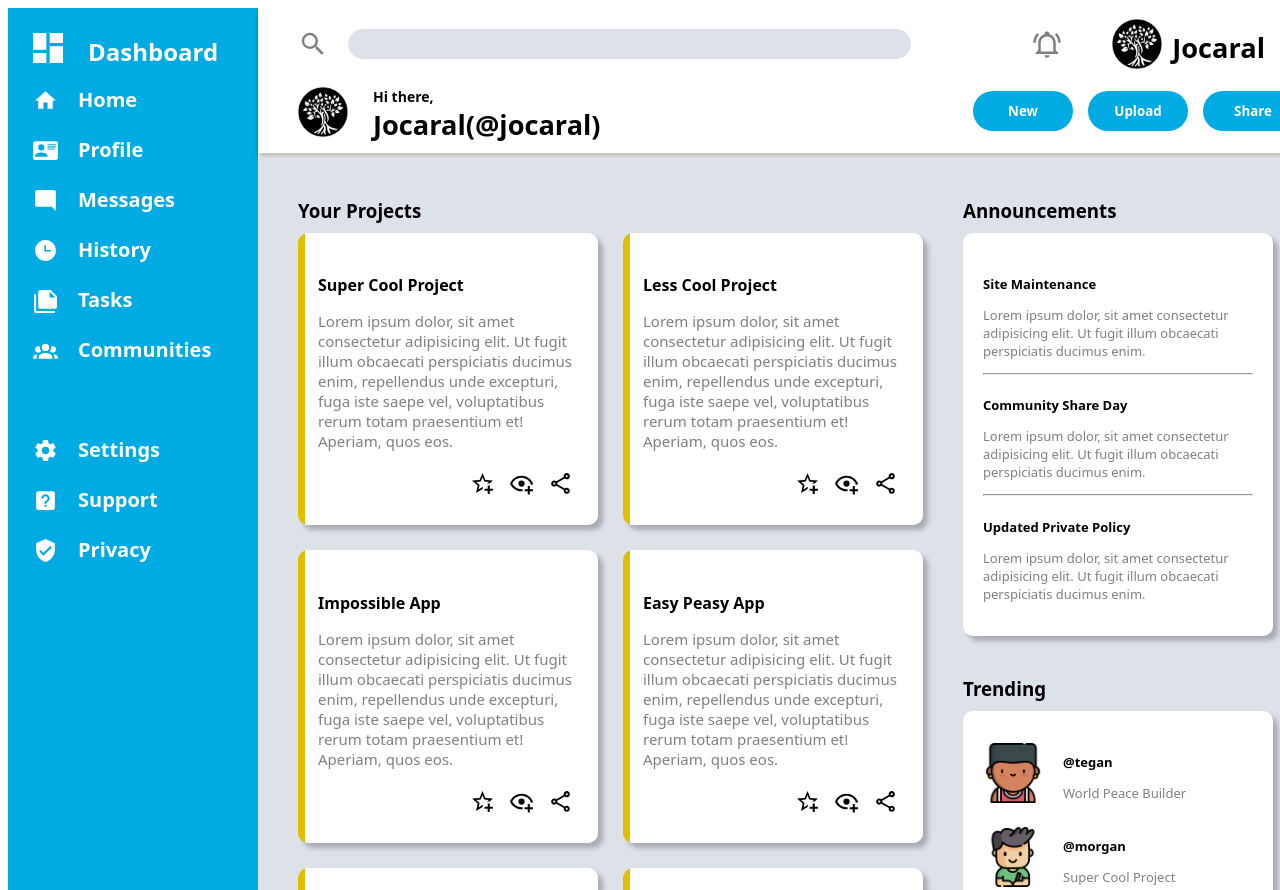
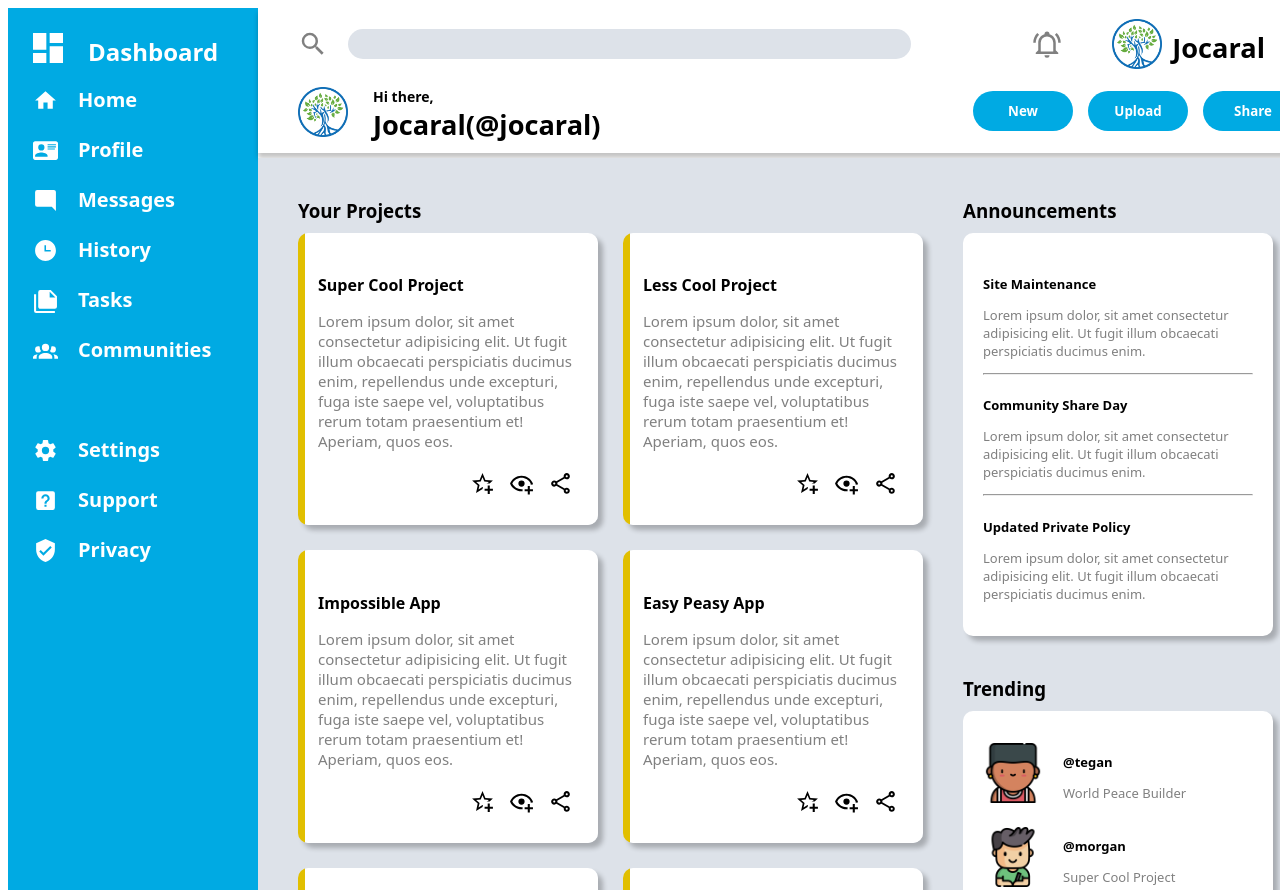
Before and after one commit to Jocaral/admin-dashboard, a plain HTML site: page index.html in a window 1280 px wide. Shown: the top 890 px of the page. Drawn offline with Linux system fonts and the light colour scheme.

Commit message:
ready to use

```diff
--- a/index.html
+++ b/index.html
@@ -32,14 +32,14 @@
                     <li><svg xmlns="http://www.w3.org/2000/svg" viewBox="0 0 24 24"><title>magnify</title><path d="M9.5,3A6.5,6.5 0 0,1 16,9.5C16,11.11 15.41,12.59 14.44,13.73L14.71,14H15.5L20.5,19L19,20.5L14,15.5V14.71L13.73,14.44C12.59,15.41 11.11,16 9.5,16A6.5,6.5 0 0,1 3,9.5A6.5,6.5 0 0,1 9.5,3M9.5,5C7,5 5,7 5,9.5C5,12 7,14 9.5,14C12,14 14,12 14,9.5C14,7 12,5 9.5,5Z" /></svg></li>
                     <li class="search-bar"></li>
                     <li><svg xmlns="http://www.w3.org/2000/svg" viewBox="0 0 24 24"><title>bell-ring-outline</title><path d="M10,21H14A2,2 0 0,1 12,23A2,2 0 0,1 10,21M21,19V20H3V19L5,17V11C5,7.9 7.03,5.17 10,4.29C10,4.19 10,4.1 10,4A2,2 0 0,1 12,2A2,2 0 0,1 14,4C14,4.1 14,4.19 14,4.29C16.97,5.17 19,7.9 19,11V17L21,19M17,11A5,5 0 0,0 12,6A5,5 0 0,0 7,11V18H17V11M19.75,3.19L18.33,4.61C20.04,6.3 21,8.6 21,11H23C23,8.07 21.84,5.25 19.75,3.19M1,11H3C3,8.6 3.96,6.3 5.67,4.61L4.25,3.19C2.16,5.25 1,8.07 1,11Z" /></svg></li>
-                    <li class="lupuna-image"><img src="/images/LO-logo.png"> </li>
+                    <li class="lupuna-image"><img src="images/logolupuna-dashboard.png"> </li>
                     <li class="username">Jocaral</li>
                 </ul>
             </div>
 
             <div class="second-line">
                 <ul>
-                    <li><img src="/images/LO-logo.png"></li>
+                    <li><img src="images/logolupuna-dashboard.png"></li>
                     <li><p class="hi">Hi there,</p><p>Jocaral(@jocaral)</p></li>
                     <li><button>New</button></li>
                     <li><button>Upload</button></li>
--- a/style.css
+++ b/style.css
@@ -41,6 +41,7 @@
     flex-direction: column;
     grid-row: 1/3;
     padding: 20px;
+    max-height: 900px;
 }
 
 .content-projects{
```
